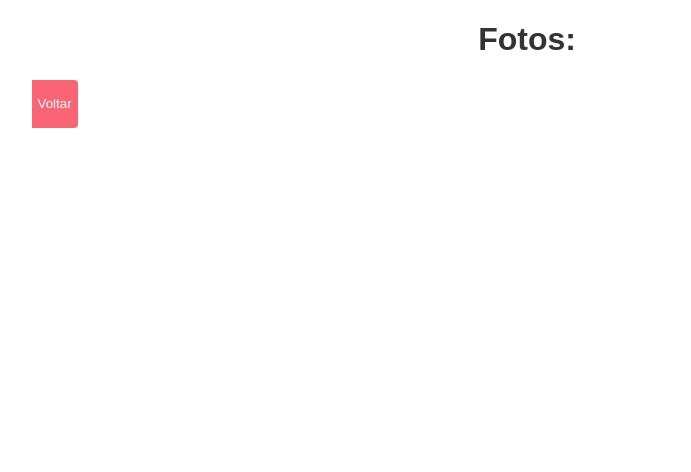
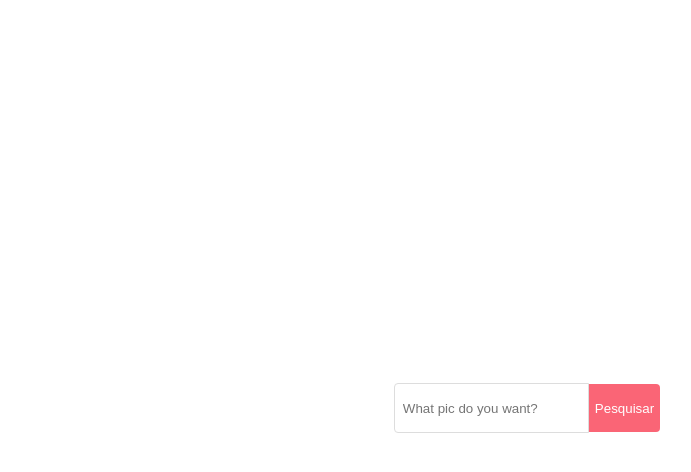
Before and after one commit to MilaChung/Udemy_Gama, a React (Create React App) app in the folder pics/: page / in a window 1280 px wide. Shown: the top 472 px of the page, without its empty margins (113-804 px from the left). Built offline with nearby package versions, Linux system fonts and the light colour scheme.

Commit message:
[PICS] Adjusting the function called

```diff
--- a/pics/src/components/App.js
+++ /dev/null
@@ -1,11 +0,0 @@
-import React from 'react';
-import SearchBar from './SearchBar/index';
-import Repositories from './Repositories';
-
-function App() {
-  return (
-    <Repositories />
-  );
-}
-
-export default App;
--- a/pics/src/index.js
+++ b/pics/src/index.js
@@ -1,6 +1,6 @@
 import React from 'react';
 import ReactDOM from 'react-dom';
-import App from './components/App';
+import App from './App';
 
 ReactDOM.render(
   <App />,
```
Also changed, not shown: pics/src/App.js (added, +10 -0 lines).
